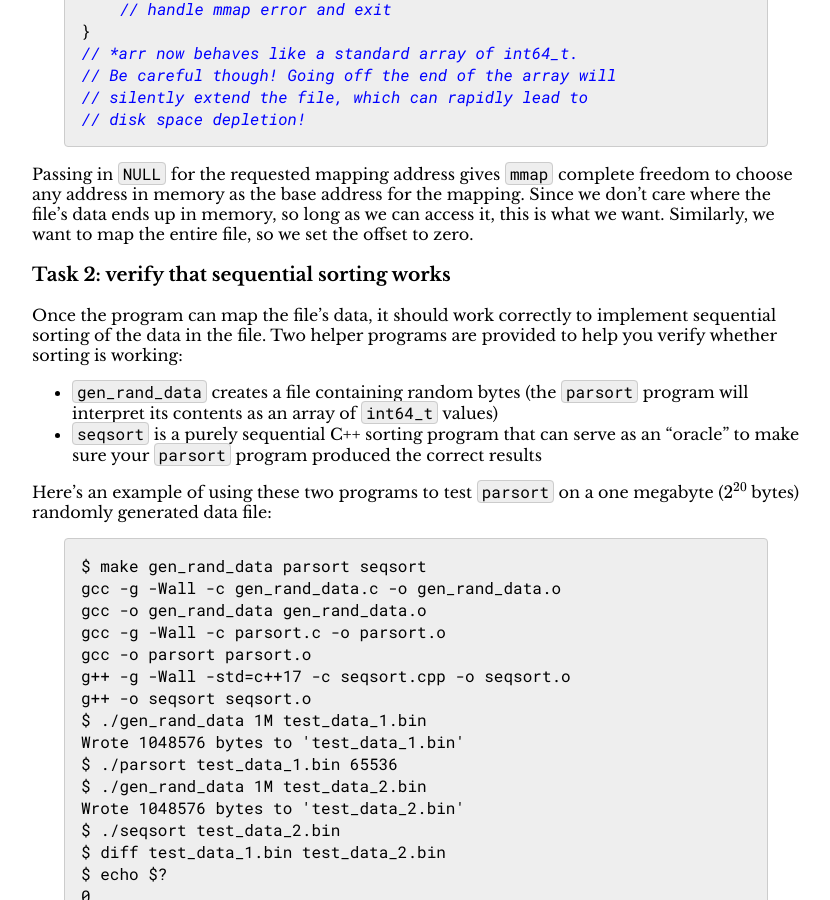
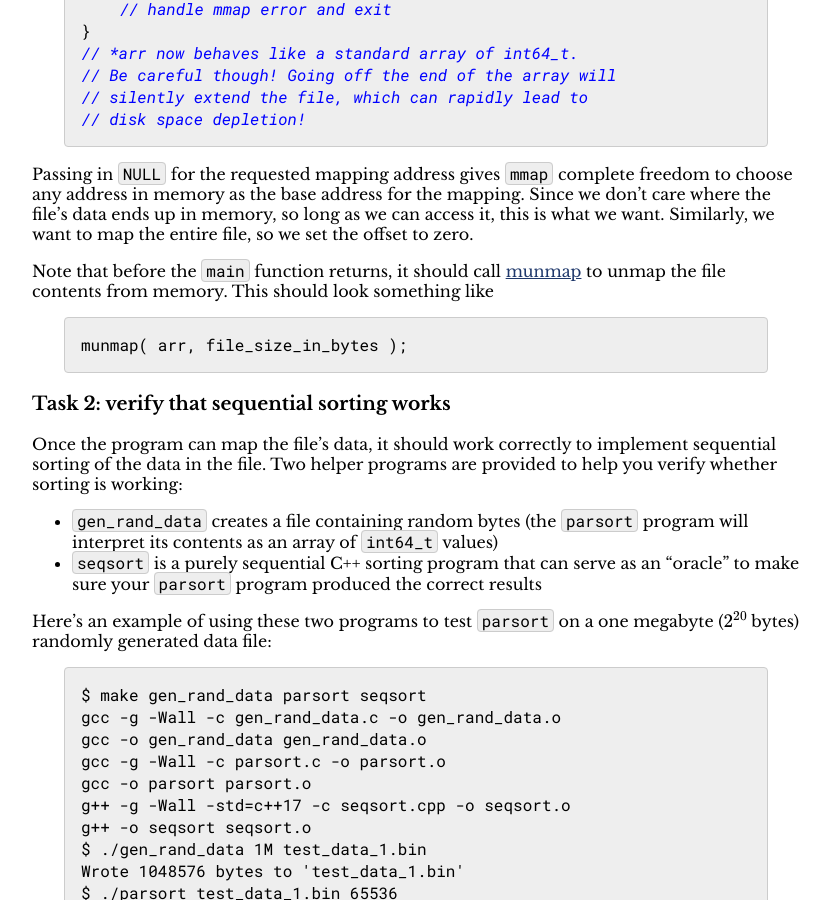
Before and after one commit to jhucsf/fall2024, a Jekyll site: the page built from assign/assign04.md, in a window 1280 px wide and 900 px high, scrolled down 3073 px. Shown: the whole window, without its empty margins (224-1054 px from the left). Built offline with Jekyll 4.4.1, drawn with Linux system fonts in a browser that asks for light colours; formulas are drawn with MathJax 3.

Commit message:
mention unmapping the file contents

````diff
--- a/assign/assign04.md
+++ b/assign/assign04.md
@@ -176,6 +176,14 @@ Passing in `NULL` for the requested mapping address gives `mmap` complete freedo
 choose any address in memory as the base address for the mapping. Since we don't care
 where the file's data ends up in memory, so long as we can access it, this is what we want.
 Similarly, we want to map the entire file, so we set the offset to zero.
+
+Note that before the `main` function returns, it should call
+[munmap](https://man7.org/linux/man-pages/man2/mmap.2.html) to unmap
+the file contents from memory. This should look something like
+
+```c
+munmap( arr, file_size_in_bytes );
+```
 
 ### Task 2: verify that sequential sorting works
 
````
